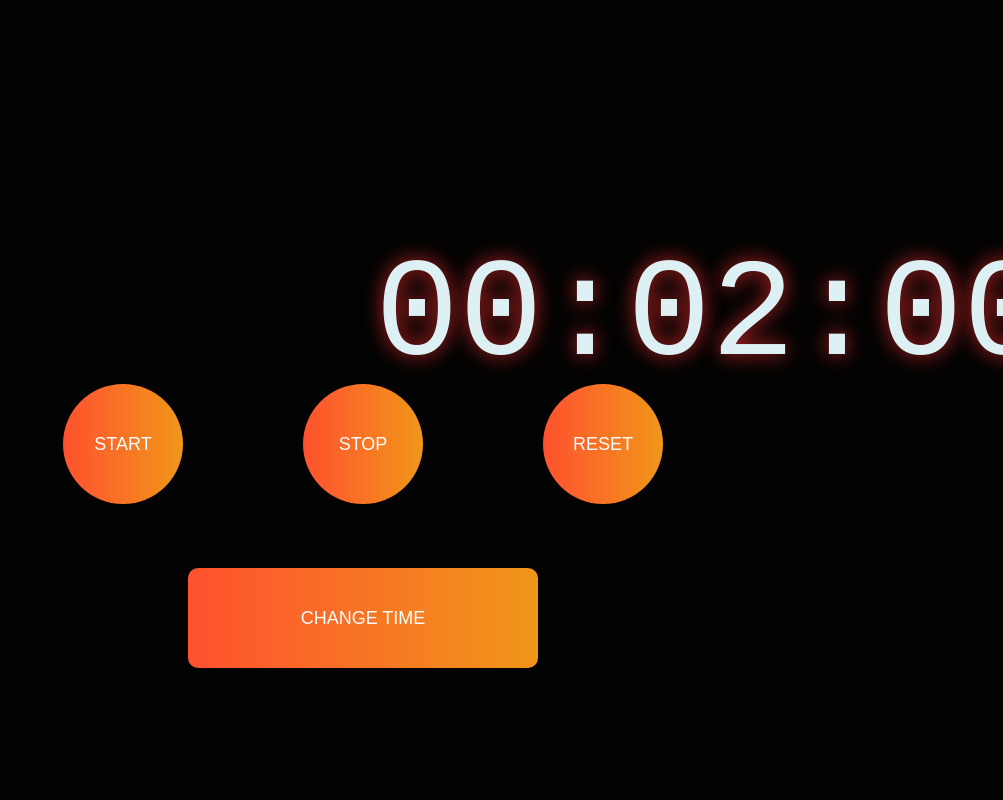
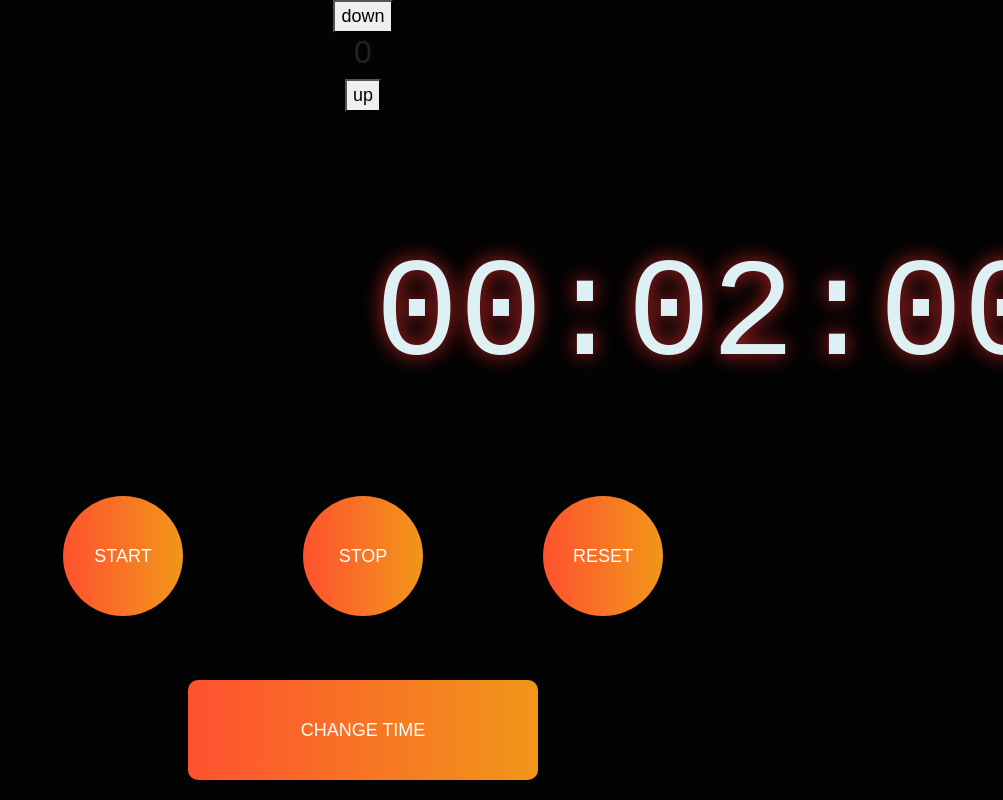
Before and after one commit to sepehr455/Syndrex, a React (Create React App) app: page /timer in a window 1280 px wide. Shown: the top 800 px of the page, without its empty margins (277-1280 px from the left). Built offline with nearby package versions, Linux system fonts and the light colour scheme.

Commit message:
added a increasing and decreasing number button component that still needs css

```diff
--- /dev/null
+++ b/src/Components/SessionLength.js
@@ -0,0 +1,25 @@
+import {useState} from "react";
+
+export default function SessionLengthButton(){
+
+    const[number, setNumber] = useState(0);
+
+    const increaseNumber = () => {
+        setNumber(number + 1)
+    }
+
+    const decreaseNumber = () => {
+        setNumber(number - 1)
+
+    }
+
+
+    return (
+        <div>
+            <button onClick={decreaseNumber}>down</button>
+            <h2>{number}</h2>
+            <button onClick={increaseNumber}>up</button>
+        </div>
+
+    )
+}
--- a/src/Pages/Timer.js
+++ b/src/Pages/Timer.js
@@ -1,4 +1,5 @@
 import React, {useState, useEffect, useRef} from 'react'
+import SessionLengthButton from "../Components/SessionLength";
 
 const STATUS = {
     STARTED: 'Started',
@@ -52,6 +53,9 @@ export default function Timer() {
                 {twoDigits(hoursToDisplay)}:{twoDigits(minutesToDisplay)}:
                 {twoDigits(secondsToDisplay)}
             </div>
+            <div>
+                <SessionLengthButton />
+            </div>
             <button onClick={handleStart} type="button" className="timer__buttons start-button">
                 Start
             </button>
```
